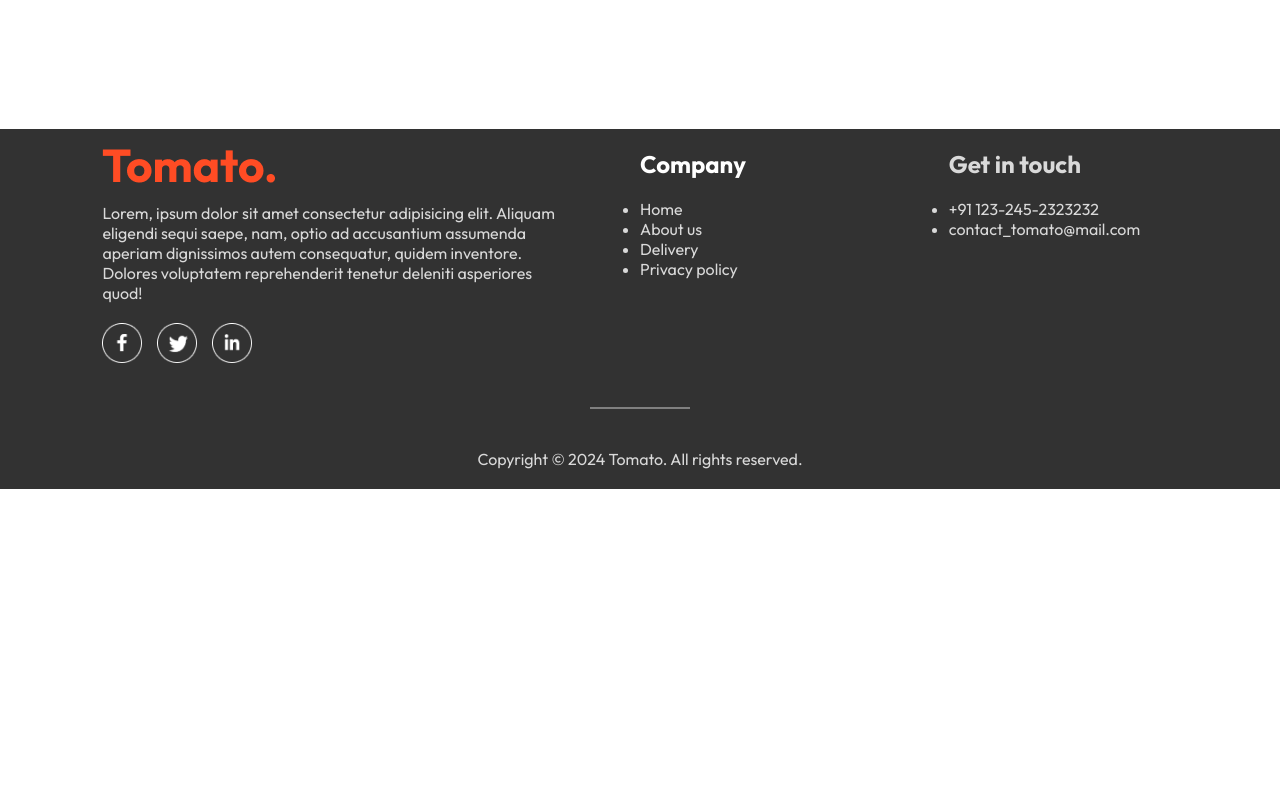
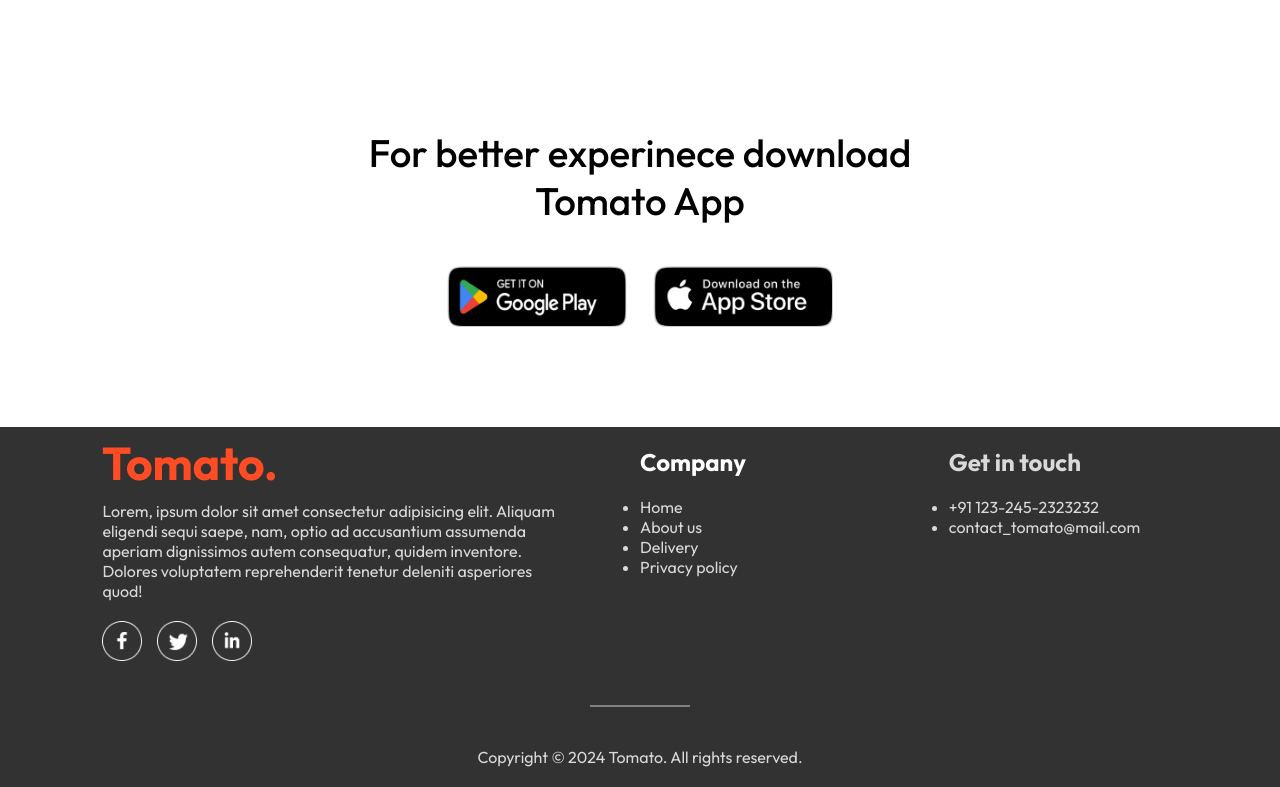
Before and after one commit to Akashkhandekar-git/Foodie, a React (Vite) app in the folder Foodie/: page / in a window 1280 px wide. Shown: the part 918-1705 px from the top of the page. Before the commit the page ends 1407 px from the top, so only its background shows below. Built offline with nearby package versions, Linux system fonts and the light colour scheme.

Commit message:
App Download icon link added

```diff
--- /dev/null
+++ b/Foodie/src/Component/AppDownload/AppDownload.css
@@ -0,0 +1,24 @@
+.app-download{
+    margin: auto auto;
+    margin-top: 100px;
+    font-size: max(3vw,20px);
+    text-align: center;
+    font-weight: 500;
+
+}
+.app-download-platform{
+    display: flex;
+    justify-content: center;
+    gap: max(2vw,10px);
+    margin-top: 40px;
+}
+.app-download-platform img{
+    width: max(30vw, 120px);
+    max-width: 180px;
+    transition: 0.5s;
+    cursor: pointer;
+}
+
+.app-download-platform img:hover{
+    transform: scale(1.05);
+}
--- /dev/null
+++ b/Foodie/src/Component/AppDownload/AppDownload.jsx
@@ -0,0 +1,20 @@
+import React from 'react'
+import "./AppDownload.css"
+import { assets } from '../../assets/assets'
+
+const AppDownload = () => {
+  return (
+    <div className='app-download' id='app-download'>
+<p>For better experinece download <br />
+Tomato App</p>
+
+<div className="app-download-platform">
+    <img src={assets.play_store} alt="" />
+    <img src={assets.app_store} alt="" />
+</div>
+
+    </div>
+  )
+}
+
+export default AppDownload
--- a/Foodie/src/Pages/Home/Home.jsx
+++ b/Foodie/src/Pages/Home/Home.jsx
@@ -3,6 +3,7 @@
 import Header from '../../Component/Header/Header';
 import ExploreMenu from '../../Component/ExploreMenu/ExploreMenu';
 import FoodDisplay from '../../Component/FoodDisplay/FoodDisplay';
+import AppDownload from '../../Component/AppDownload/AppDownload';
 
 const Home = () => {
     const [category, setCategory] = useState("All");
@@ -11,6 +12,7 @@
      <Header />
      <ExploreMenu category={category} setCategory={setCategory} />
      <FoodDisplay category={category}/>
+     <AppDownload />
     </>
   )
 }
```
